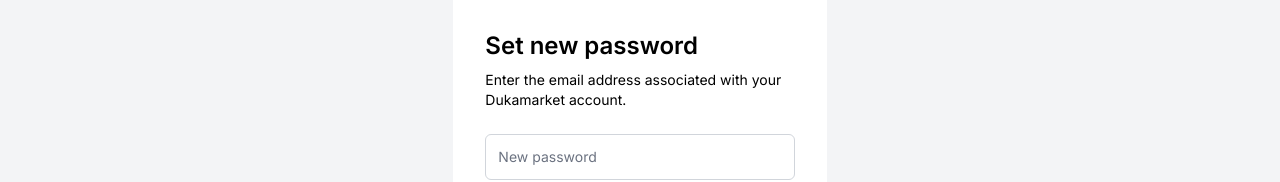
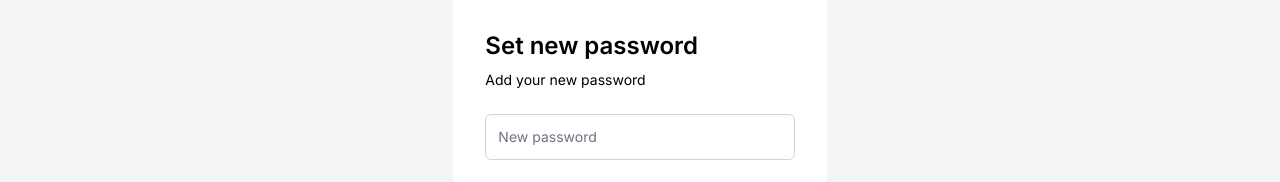
Before and after one commit to hTaw99/dukamarket-nextjs-frontend, a Next.js app: page /reset-password/1 in a window 1280 px wide. Shown: the part 305-487 px from the top of the page. Built offline with nearby package versions, Linux system fonts and the light colour scheme; no server answers; what tailwindcss-inner-border would draw is missing.

Commit message:
edit picture model

```diff
--- a/src/app/components/Models/PictureModel.jsx
+++ b/src/app/components/Models/PictureModel.jsx
@@ -46,14 +46,14 @@ export default function PictureModel() {
               leaveFrom="opacity-100 scale-100"
               leaveTo="opacity-0 scale-95"
             >
-              <Dialog.Panel className=" transform overflow-hidden rounded-2xl bg-white p-6 text-left align-middle shadow-xl transition-all">
+              <Dialog.Panel className="md:w-1/2 aspect-square transform overflow-y-scroll rounded-2xl bg-white p-6 text-left align-middle shadow-xl transition-all">
                 <Image
-                  width={500}
-                  height={500}
+                  width={400}
+                  height={400}
                   src={
                     isQuickViewModelOpen ? productToView.image : shownPicture
                   }
-                  className="w-full object-cover"
+                  className="w-full object-contain"
                 />
               </Dialog.Panel>
             </Transition.Child>
--- a/src/app/otp-verification/page.jsx
+++ b/src/app/otp-verification/page.jsx
@@ -1,8 +1,8 @@
-"use client"
+"use client";
 
 import { useOtpVerification } from "@/apis/auth";
 import OtpInput from "@/app/utils/OtpInput";
-import  { useState } from "react";
+import { useState } from "react";
 import { FaCircle } from "react-icons/fa";
 
 const OtpVerification = () => {
@@ -28,7 +28,7 @@ const OtpVerification = () => {
           <div className="mb-6">
             <h1 className="text-2xl font-semibold mb-2">OTP Verification</h1>
             <p className="text-sm">
-              Enter the email address associated with your Dukamarket account.
+              We have sent the otp number to your email address.
             </p>
           </div>
 
@@ -39,7 +39,11 @@ const OtpVerification = () => {
             onSubmit={submitHandler}
           >
             <OtpInput value={otp} onChange={onChange} valueLength={4} />
-            {error && <div className="text-red-500 text-center">{error.response.data.message}</div>}
+            {error && (
+              <div className="text-red-500 text-center">
+                {error.response.data.message}
+              </div>
+            )}
 
             <div>
               {isLoading ? (
--- a/src/app/reset-password/[resetToken]/page.jsx
+++ b/src/app/reset-password/[resetToken]/page.jsx
@@ -21,9 +21,7 @@ const ResetPassword = ({ params }) => {
         <div className="bg-white p-8 py-10 md:w-4/6 lg:w-1/3 rounded-md">
           <div className="mb-6">
             <h1 className="text-2xl font-semibold mb-2">Set new password</h1>
-            <p className="text-sm">
-              Enter the email address associated with your Dukamarket account.
-            </p>
+            <p className="text-sm">Add your new password</p>
           </div>
 
           <form
```
